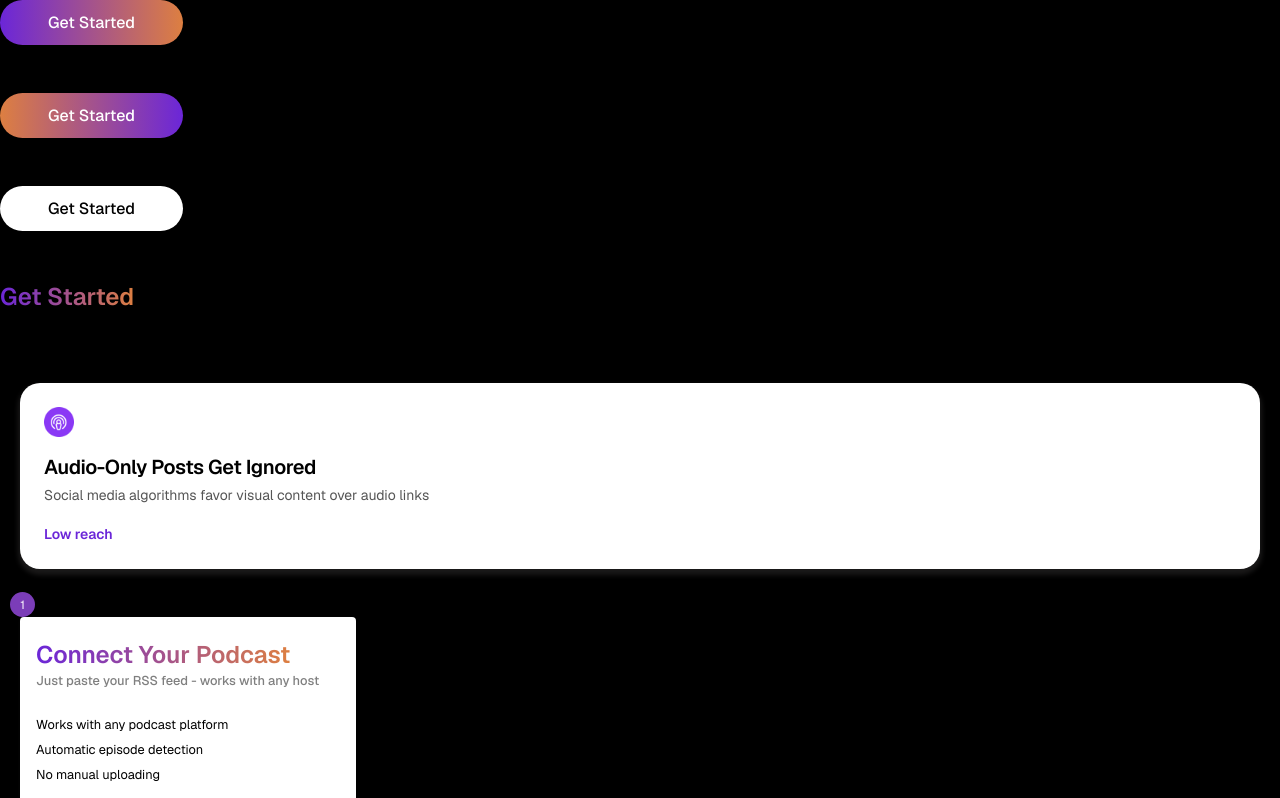
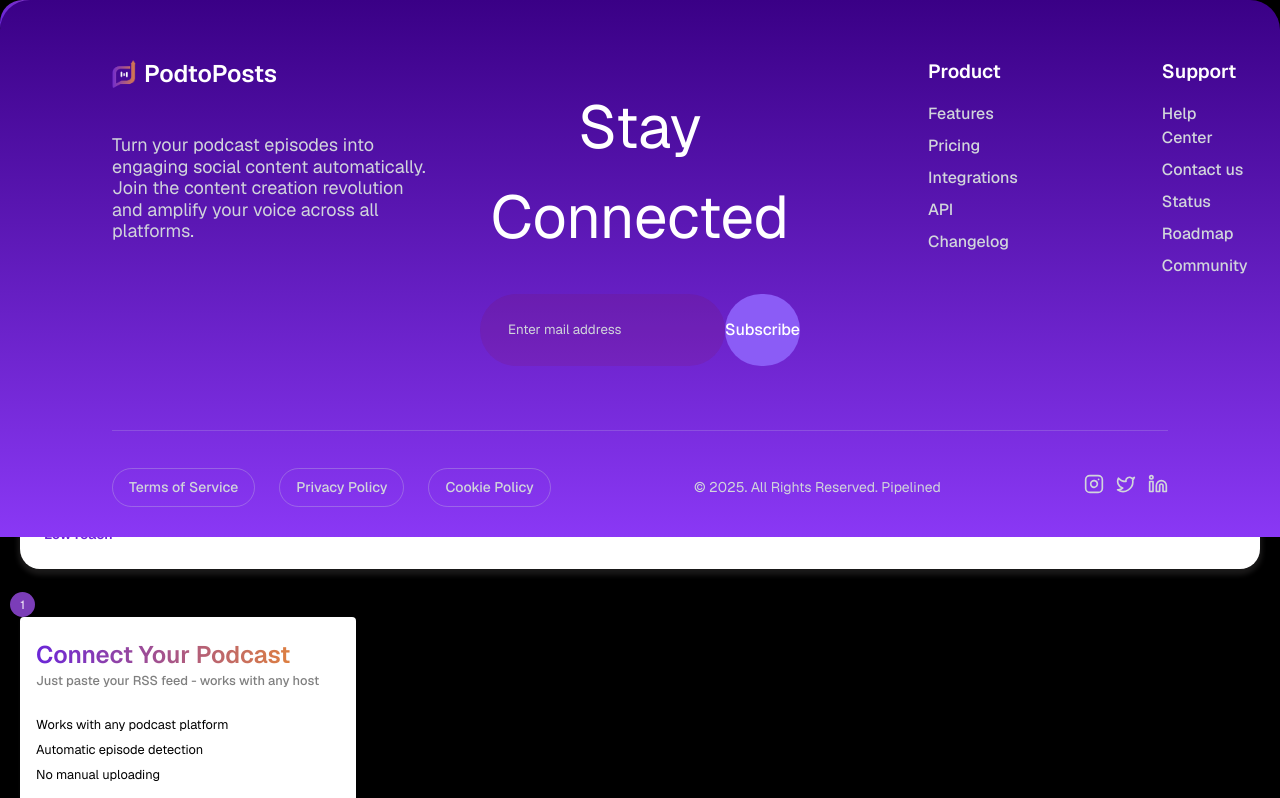
Before and after one commit to botkumar01/pod2posts, a React (Vite) app: page / in a window 1280 px wide. Shown: the top 798 px of the page. Built offline with nearby package versions, Linux system fonts and the light colour scheme.

Commit message:
Update App.tsx comd unnecessary impotrs

```diff
--- a/src/App.tsx
+++ b/src/App.tsx
@@ -1,4 +1,4 @@
-import { Link } from "react-router-dom";
+// import { Link } from "react-router-dom";
 import React from "react";
 
 import Button from "./components/Button";
@@ -66,7 +66,7 @@ const App: React.FC = () => {
 
         <FAQPage />
 
-      {/* <Footer /> */}
+      <Footer />
     </div>
   );
 };
```
